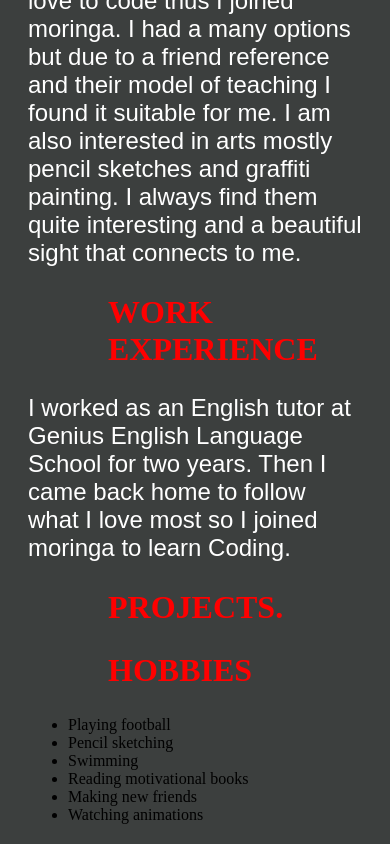
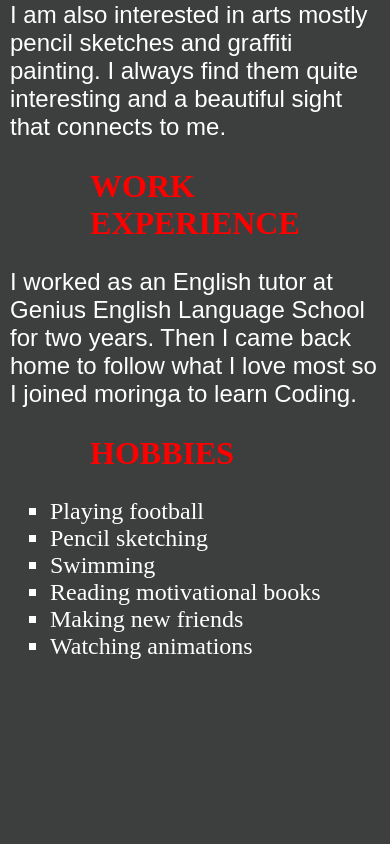
Before and after one commit to Uomar7/-kingportfolio, a plain HTML site: page port.html in a window 390 px wide. Shown: the part 1278-2122 px from the top of the page. After the commit the page ends 1954 px from the top, so only its background shows below. Drawn offline with Linux system fonts and the light colour scheme.

Commit message:
media querries added. q vdc,;

```diff
--- a/css/style.css
+++ b/css/style.css
@@ -19,7 +19,7 @@ h1{
 .hash{
   border: 1px;
   padding-top: 2px;
-  margin: 20px;
+  margin: 2px;
 }
 img{
   float: right;
@@ -28,3 +28,9 @@ img{
 body{
   background-color: #3C3F3E;
 }
+li{
+  color: white;
+  font-size: 24px;
+  list-style-type: square;
+  list-style-position: outside;
+}
--- a/port.html
+++ b/port.html
@@ -1,7 +1,7 @@
 <!DOCTYPE html>
 <html>
   <head>
-    <link rel="stylesheet" href="css/style.css" type="text/css">
+    <link rel="stylesheet" href="css/style.css" type="text/css" media="all">
     <title>MY PORTFOLIO</title>
   </head>
   <body>
@@ -19,7 +19,6 @@
     <h2 class="head">Work experience</h2>
 
     <p class="a">I worked as an English tutor at Genius English Language School for two years. Then I came back home to follow what I love most so I joined moringa to learn Coding.</p>
-    <h2 class="head">projects.</h2>
 
     <h2 class="head">Hobbies</h2>
       <ul>
```
